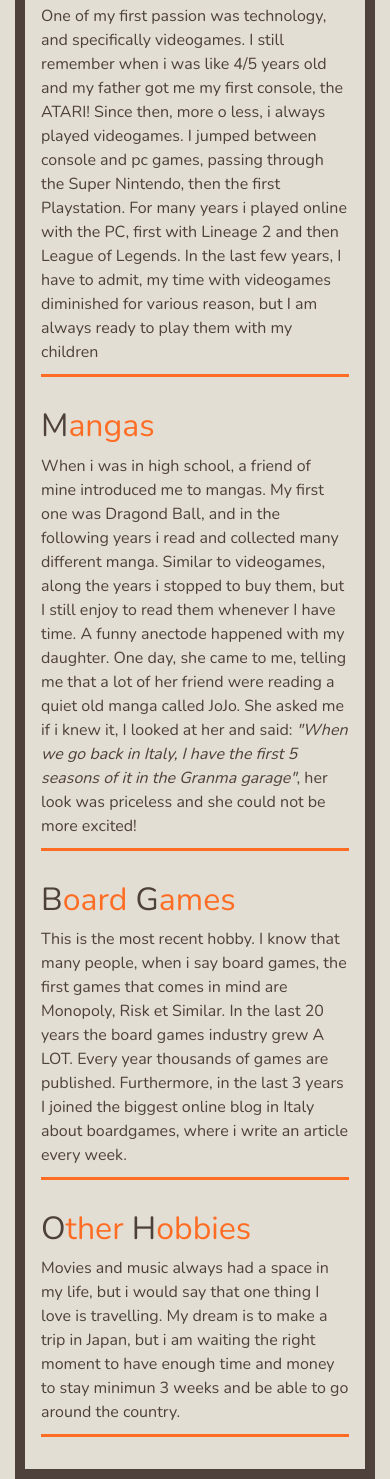
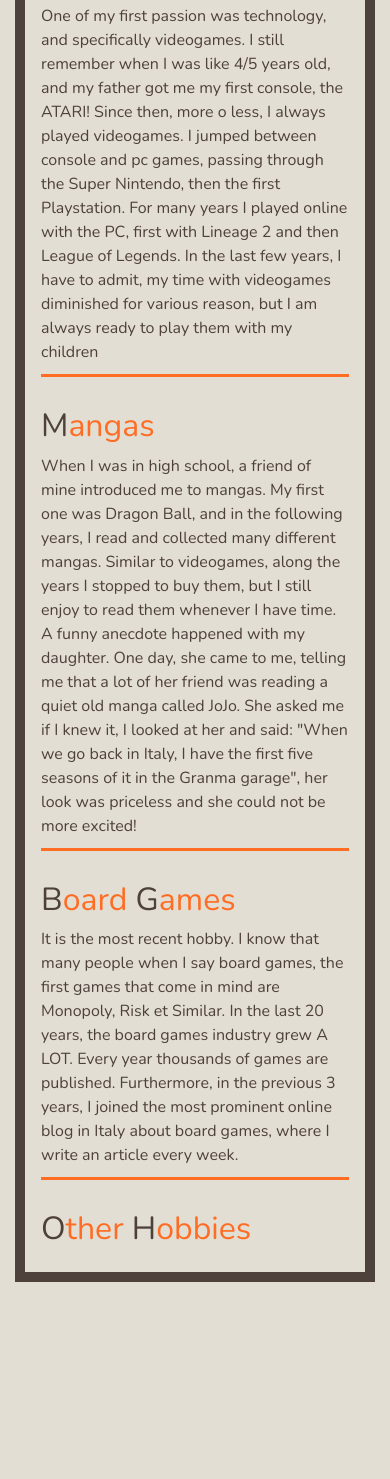
Before and after one commit to GrisoFandango/yuriavello.github.io, a plain HTML site: page myhobbies.html in a window 390 px wide. Shown: the part 435-1914 px from the top of the page. After the commit the page ends 1717 px from the top, so only its background shows below. Drawn offline with nearby package versions, Linux system fonts and the light colour scheme.

Commit message:
Add files via upload
Grammar corrections
Added background to the navbar for better readability on mobile

```diff
--- a/myhobbies.html
+++ b/myhobbies.html
@@ -41,25 +41,21 @@
         <img src="img/games.JPG" alt="" class="img-fluid" />
         <h2><span>V</span>ideogames</h2>
         <p>
-          One of my first passion was technology, and specifically videogames. I still remember when i was like 4/5 years old and my father got me my first console, the ATARI! Since then, more o less, i always played videogames. I jumped between console and pc games, passing through the Super
-          Nintendo, then the first Playstation. For many years i played online with the PC, first with Lineage 2 and then League of Legends. In the last few years, I have to admit, my time with videogames diminished for various reason, but I am always ready to play them with my children
+          One of my first passion was technology, and specifically videogames. I still remember when I was like 4/5 years old, and my father got me my first console, the ATARI! Since then, more o less, I always played videogames. I jumped between console and pc games, passing through the Super Nintendo, then the first Playstation. For many years I played online with the PC, first with Lineage 2 and then League of Legends. In the last few years, I have to admit, my time with videogames diminished for various reason, but I am always ready to play them with my children
         </p>
 
         <h2><span>M</span>angas</h2>
         <p>
-          When i was in high school, a friend of mine introduced me to mangas. My first one was Dragond Ball, and in the following years i read and collected many different manga. Similar to videogames, along the years i stopped to buy them, but I still enjoy to read them whenever I have time. A
-          funny anectode happened with my daughter. One day, she came to me, telling me that a lot of her friend were reading a quiet old manga called JoJo. She asked me if i knew it, I looked at her and said: <i>"When we go back in Italy, I have the first 5 seasons of it in the Granma garage"</i>,
-          her look was priceless and she could not be more excited!
+          When I was in high school, a friend of mine introduced me to mangas. My first one was Dragon Ball, and in the following years, I read and collected many different mangas. Similar to videogames, along the years I stopped to buy them, but I still enjoy to read them whenever I have time. A funny anecdote happened with my daughter. One day, she came to me, telling me that a lot of her friend was reading a quiet old manga called JoJo. She asked me if I knew it, I looked at her and said: "When we go back in Italy, I have the first five seasons of it in the Granma garage", her look was priceless and she could not be more excited!
         </p>
 
         <h2><span>B</span>oard <span>G</span>ames</h2>
         <p>
-          This is the most recent hobby. I know that many people, when i say board games, the first games that comes in mind are Monopoly, Risk et Similar. In the last 20 years the board games industry grew A LOT. Every year thousands of games are published. Furthermore, in the last 3 years I joined
-          the biggest online blog in Italy about boardgames, where i write an article every week.
+          It is the most recent hobby. I know that many people when I say board games, the first games that come in mind are Monopoly, Risk et Similar. In the last 20 years, the board games industry grew A LOT. Every year thousands of games are published. Furthermore, in the previous 3 years, I joined the most prominent online blog in Italy about board games, where I write an article every week.
         </p>
 
         <h2><span>O</span>ther <span>H</span>obbies</h2>
-        <p>Movies and music always had a space in my life, but i would say that one thing I love is travelling. My dream is to make a trip in Japan, but i am waiting the right moment to have enough time and money to stay minimun 3 weeks and be able to go around the country.</p>
+        <pMovies and music always had space in my life, but I would say that one thing I love is travelling. My dream is to make a trip to Japan, but I am waiting for the right moment to have enough time and money to stay a minimum of 3 weeks and be able to go around the country.</p>
       </div>
     </section>
 
```
Also changed, not shown: aboutme.html (+5 -5 lines), contact.html (+2 -2 lines), index.html (+3 -3 lines).
